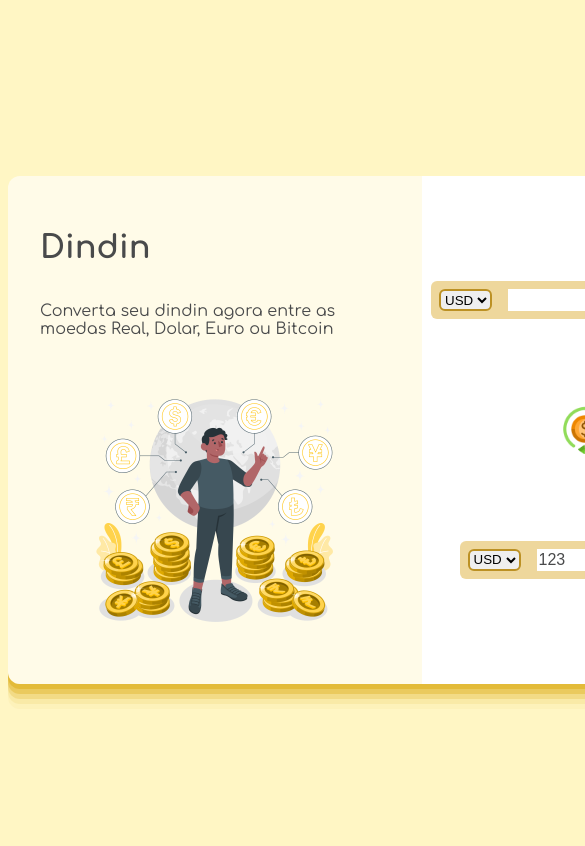
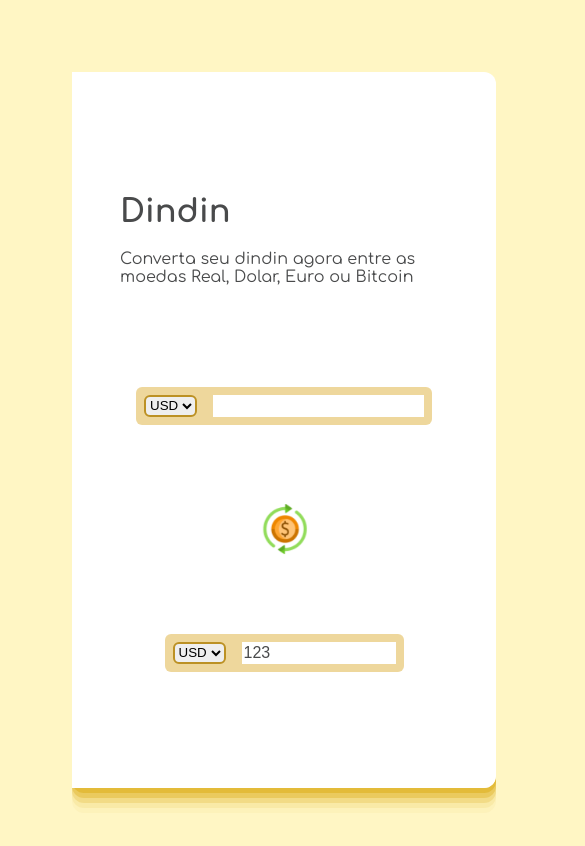
Before and after one commit to day-mariano/dindin_conversor, a plain HTML site: page index.html in a window 390 px wide. Shown: the top 846 px of the page, 585 px wide, since content can reach past the window. Drawn offline with nearby package versions, Linux system fonts and the light colour scheme.

Commit message:
Turn responsive

```diff
--- a/index.html
+++ b/index.html
@@ -6,6 +6,10 @@
   <meta name="viewport" content="width=device-width, initial-scale=1.0">
   <link rel="stylesheet" href="style.css">
   <title>Dindin</title>
+  <link
+    rel="stylesheet"
+    href="https://cdnjs.cloudflare.com/ajax/libs/animate.css/4.1.1/animate.min.css"
+  />
 </head>
 <body>
   <main>
@@ -16,6 +20,10 @@
     </div>
 
     <div class="divConversor">
+      <div class="textDiv">
+        <h1>Dindin</h1>
+      <p>Converta seu dindin agora entre as moedas Real, Dolar, Euro ou Bitcoin</p>
+      </div>
       <div class="divDe divInputs">
         <select id="selectDe" class="selects">
           <option value="USD">USD</option>
@@ -25,7 +33,7 @@
         </select>
         <input type="number" name="" id="">
       </div>
-      <button class="buttonConverter">
+      <button class="buttonConverter animate__animated animate__flip">
         <img src="imagens/dolar.png" id="imgButton">
       </button>
       <div class="divPara divInputs">
--- a/style.css
+++ b/style.css
@@ -41,6 +41,10 @@ h1 {
   width: 250px;
 }
 
+.textDiv {
+  display: none;
+}
+
 .selects {
   border-color: rgb(188, 145, 36);
   border-width: 2px;
@@ -75,10 +79,12 @@ h1 {
 
 .buttonConverter {
   background: none;
-  width: 70px;
+  width: 75px;
   border-style: solid;
   border-radius: 100px;
   border-style: none;
+  display: flex;
+  justify-content: center;
 }
 
 #imgButton {
@@ -86,12 +92,37 @@ h1 {
   margin: 10px;
 }
 
-#imgButton:hover{
-  width: 55px;
-  margin: 0px;
+.buttonConverter:hover{
+
+  box-shadow: rgba(216, 162, 1, 0.4) 0px 2px 4px 0px, rgba(216, 162, 1, 0.4) 0px 2px 16px 0px;
+}
+
+.buttonConverter:active{
+  border-style: solid;
+  border-color: rgba(216, 162, 1, 0.503);
 }
 
 #imgCurrency {
   width: 250px;
   margin: 2rem auto 1rem;
 }
+
+@media (max-width: 768px) {
+  .divImg {
+      display: none;
+  }
+  .textDiv {
+    display: block;
+    margin-bottom: 1rem;
+  }
+  main {
+    margin: 4rem;
+  }
+  .divConversor {
+    padding: 3rem;
+    width: auto;
+  }
+  .divInputs {
+    margin: 1rem;
+  }
+}
```
